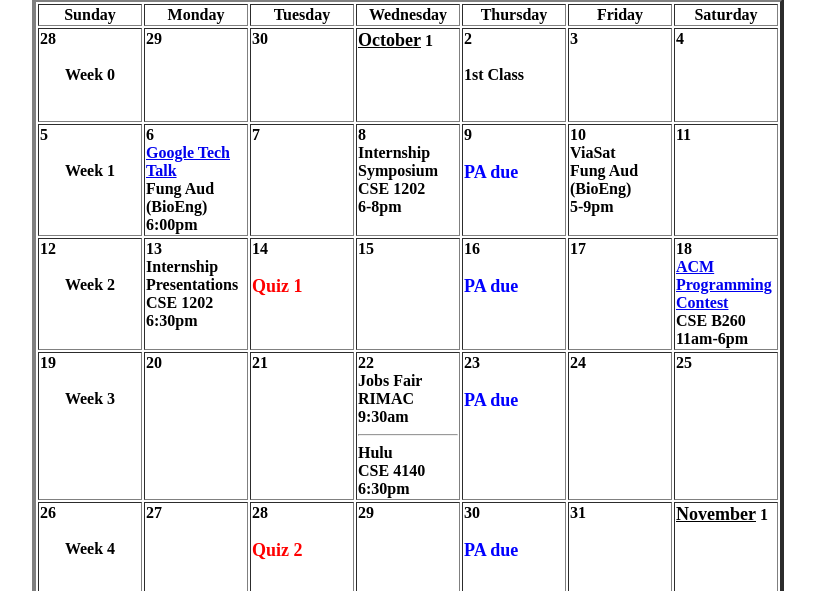
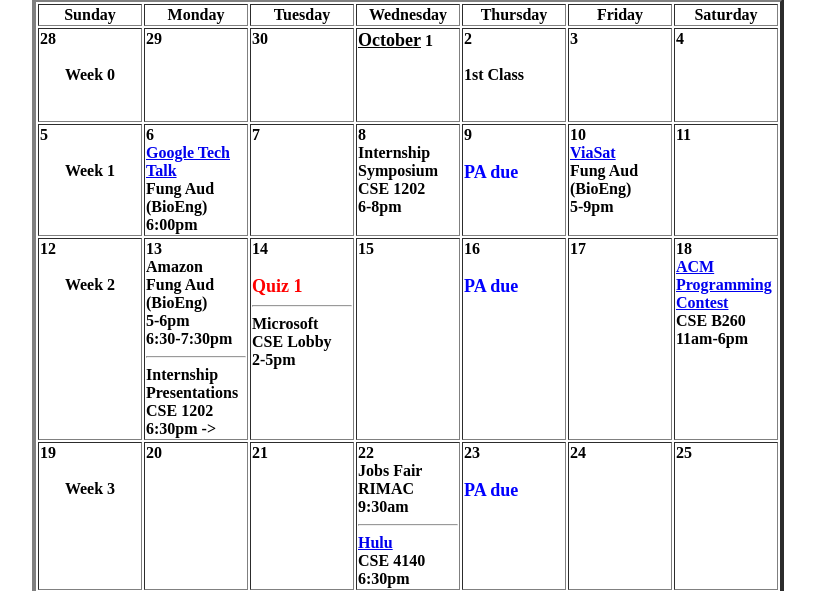
Before and after one commit to cse11/cse11.github.io, a plain HTML site: page calendar.html in a window 1280 px wide. Shown: the part 141-732 px from the top of the page, without its empty margins (232-1047 px from the left). Drawn offline with Linux system fonts and the light colour scheme.

Commit message:
Update calendar

```diff
--- a/calendar.html
+++ b/calendar.html
@@ -80,7 +80,7 @@ CSE 1202
 <br><br>
 </b></td>
 <td width="100" height="20%" valign="top"><b>10<br>
-ViaSat
+<a href="http://cseweb.ucsd.edu/~ricko/ViaSatLAUNCH.pdf">ViaSat</a>
 <br>
 Fung Aud (BioEng)
 <br>
@@ -99,16 +99,30 @@ Fung Aud (BioEng)
 <br><center>Week 2</center></b></td>
 </b></td>
 <td width="100" height="20%" valign="top"><b>13<br>
+Amazon
+<br>
+Fung Aud (BioEng)
+<br>
+5-6pm
+<br>
+6:30-7:30pm
+<hr>
 Internship Presentations
 <br>
 CSE 1202
 <br>
-6:30pm
+6:30pm ->
 </b></td>
 <td width="100" height="20%" valign="top"><b>14<br>
 <br>
 <font size=+1 color="red">Quiz 1</font>
-<br><br>
+<hr>
+Microsoft
+<br>
+CSE Lobby
+<br>
+2-5pm
+<br>
 </b></td>
 <td width="100" height="20%" valign="top"><b>15<br>
 <br>
@@ -150,7 +164,7 @@ RIMAC
 <br>
 9:30am
 <hr>
-Hulu
+<a href="http://cseweb.ucsd.edu/~ricko/Hulu.pdf">Hulu</a>
 <br>
 CSE 4140
 <br>
```
